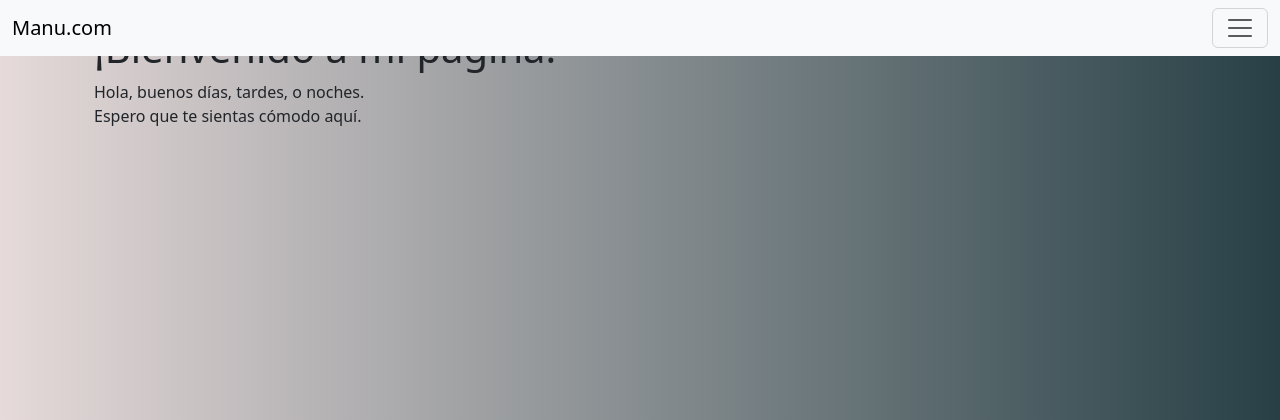
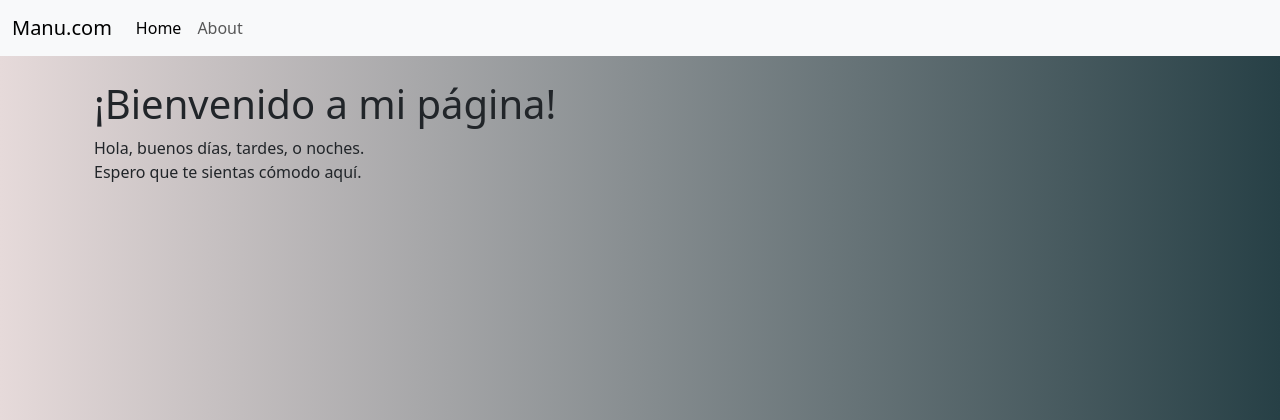
Before and after one commit to SmoothCh1ken/manuweb, a Flask app: page / in a window 1280 px wide. Shown: the top 420 px of the page. Run offline with Flask 2, Linux system fonts and the light colour scheme.

Commit message:
Update layout.html

```diff
--- a/templates/layout.html
+++ b/templates/layout.html
@@ -1,3 +1,4 @@
+
 <!DOCTYPE html>
 <html lang="en">
 <head>
@@ -9,47 +10,27 @@
     <link rel="stylesheet" href="{{ url_for('static', filename='css/main.css') }}">
 </head>
 <body>
-    <nav class="navbar bg-body-tertiary fixed-top">
+
+    <nav class="navbar navbar-expand-lg bg-body-tertiary">
         <div class="container-fluid">
-    <a class="navbar-brand" href="#">Manu.com</a>
-    <button class="navbar-toggler" type="button" data-bs-toggle="offcanvas" data-bs-target="#offcanvasNavbar" aria-controls="offcanvasNavbar" aria-label="Toggle navigation">
+          <a class="navbar-brand" href="/">Manu.com</a>
+          <button class="navbar-toggler" type="button" data-bs-toggle="collapse" data-bs-target="#navbarNav" aria-controls="navbarNav" aria-expanded="false" aria-label="Toggle navigation">
             <span class="navbar-toggler-icon"></span>
           </button>
-    <div class="offcanvas offcanvas-end" tabindex="-1" id="offcanvasNavbar" aria-labelledby="offcanvasNavbarLabel">
-      <div class="offcanvas-header">
-        <h5 class="offcanvas-title" id="offcanvasNavbarLabel">Menu</h5>
-        <button type="button" class="btn-close" data-bs-dismiss="offcanvas" aria-label="Close"></button>
-      </div>
-      <div class="offcanvas-body">
-        <ul class="navbar-nav justify-content-end flex-grow-1 pe-3">
+          <div class="collapse navbar-collapse" id="navbarNav">
+            <ul class="navbar-nav">
               <li class="nav-item">
-            <a class="nav-link active" aria-current="page" href="/">Home</a>
+                <a class="nav-link active" href="/">Home</a>
               </li>
               <li class="nav-item">
                 <a class="nav-link" href="/about">About</a>
               </li>
-          <li class="nav-item dropdown">
-            <a class="nav-link dropdown-toggle" href="#" role="button" data-bs-toggle="dropdown" aria-expanded="false">
-              Dropdown
-            </a>
-            <ul class="dropdown-menu">
-              <li><a class="dropdown-item" href="#">Action</a></li>
-              <li><a class="dropdown-item" href="#">Another action</a></li>
-              <li>
-                <hr class="dropdown-divider">
-              </li>
-              <li><a class="dropdown-item" href="#">Something else here</a></li>
+
             </ul>
-          </li>
-        </ul>
-        <form class="d-flex mt-3" role="search">
-          <input class="form-control me-2" type="search" placeholder="Search" aria-label="Search">
-          <button class="btn btn-outline-success" type="submit">Search</button>
-        </form>
-      </div>
           </div>
         </div>
       </nav>
+
 
     <div class="container p-4">
         {% block content %}
```
Lines whose indentation alone changed are shown as unchanged.
